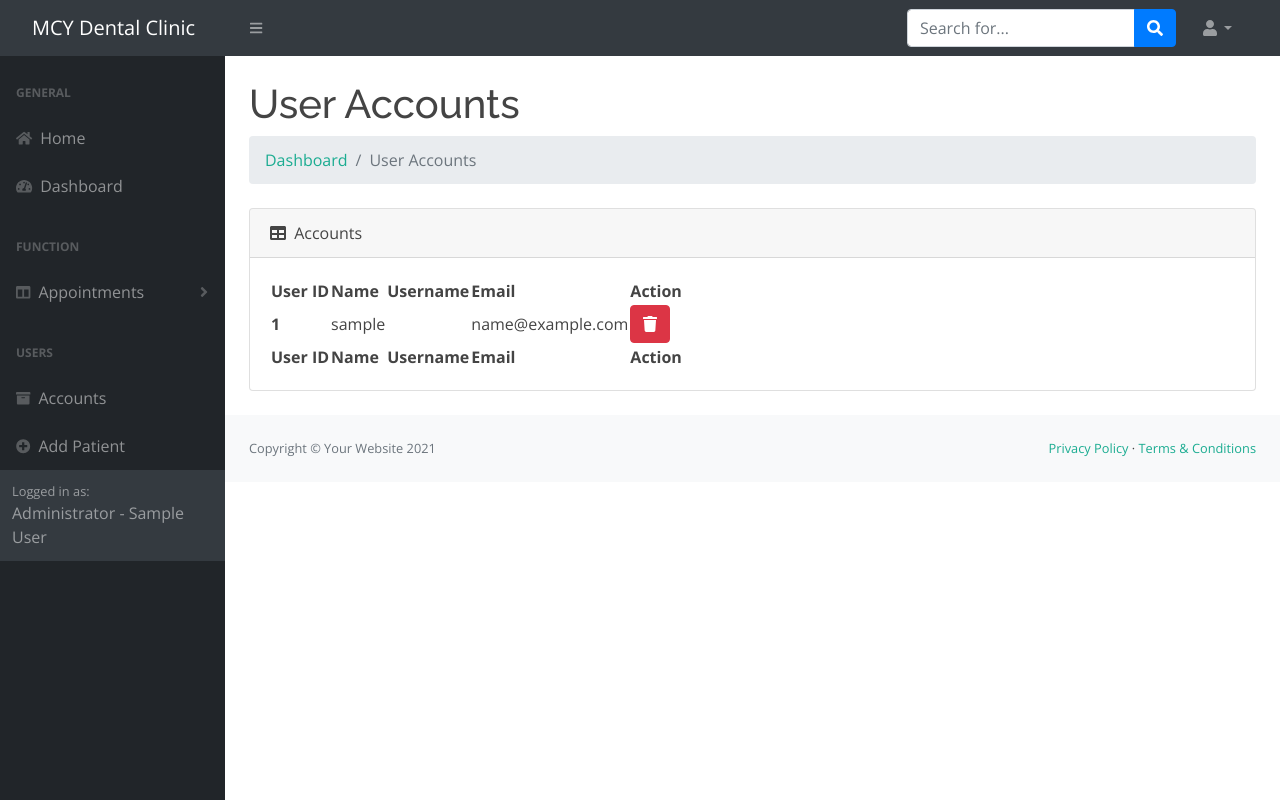
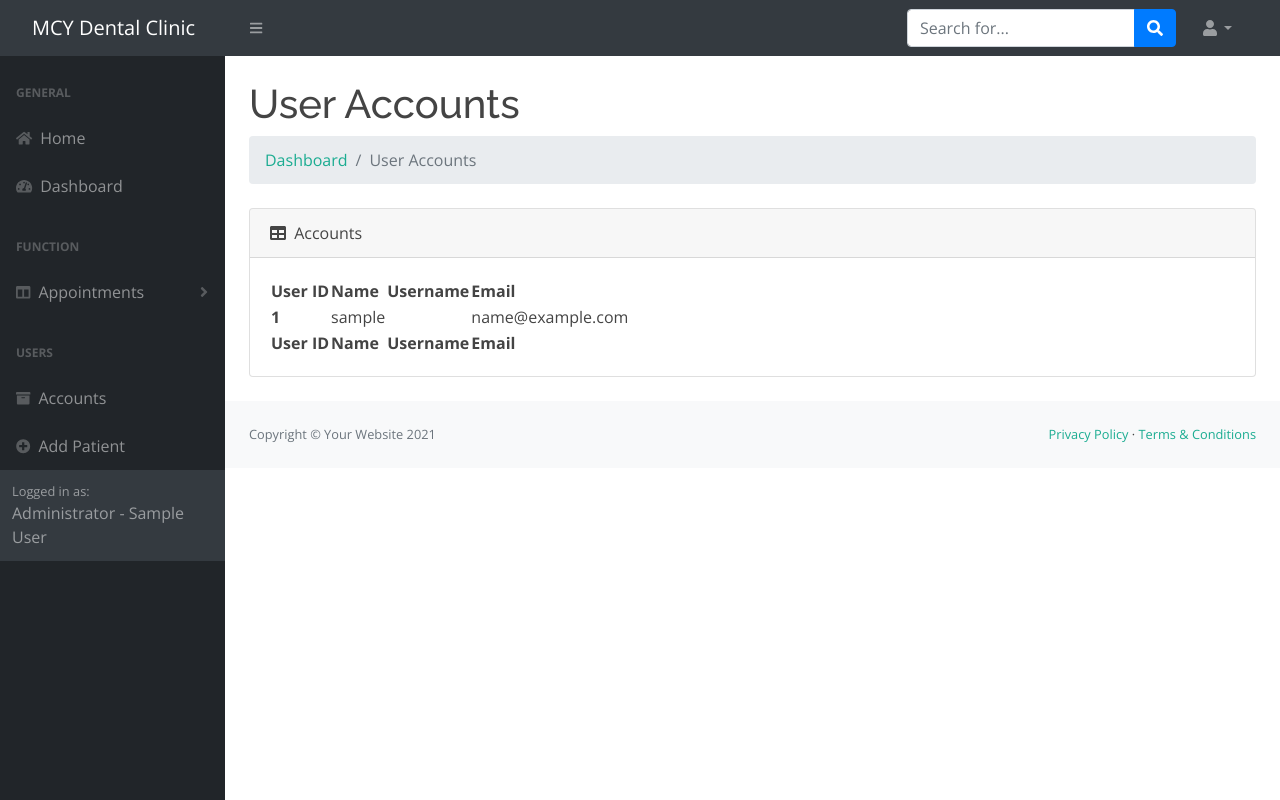
Before and after one commit to Jimwell1o1/CRMS, a PHP site: page /admin_new/user_accounts.php in a window 1280 px wide. Run offline with PHP 8.4, Linux system fonts and the light colour scheme; the visitor is signed in with stand-in values (Sample User, id 1); data that the repository does not hold is empty; some libraries are stand-ins or nearby versions.

Commit message:
Update user_accounts.php

```diff
--- a/admin_new/user_accounts.php
+++ b/admin_new/user_accounts.php
@@ -78,7 +78,6 @@
                       <th>Name</th>
                       <th>Username</th>
                       <th>Email</th>
-                      <th>Action</th>
                     </tr>
                   </thead>
                   <tfoot>
@@ -87,7 +86,6 @@
                       <th>Name</th>
                       <th>Username</th>
                       <th>Email</th>
-                      <th>Action</th>
                     </tr>
                   </tfoot>
                   <tbody>
@@ -107,24 +105,7 @@
                                             <td> <?php echo $row['usersUid'] ?> </td>
                                             <td> <?php echo $row['usersEmail'] ?> </td>
 
-
-
-
-                                            <td>
-                                                    <form action="../includes/updatePendingData.php?bookingId=<?php echo htmlspecialchars($row['bookingId'])?>" method="POST">
-
-                                                        <button type="button" class="btn btn-danger" id="accept-button" name="submit">
-                                                        <i class="fas fa-trash"></i>
-                                                        </button>
-
-                                                    </form>
-                                                </td>
                                             </tr>
-
-
-
-
-
                             <?php }  } ?>
 
 
```
